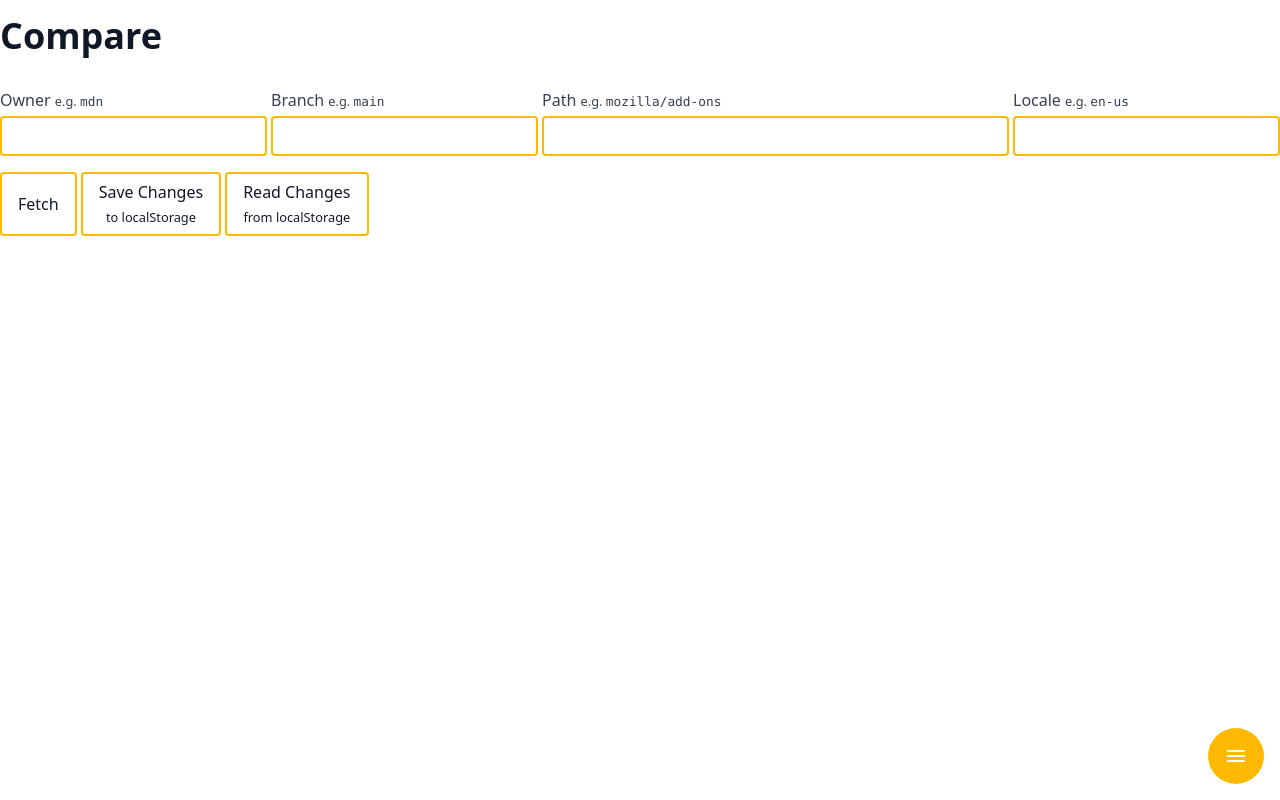
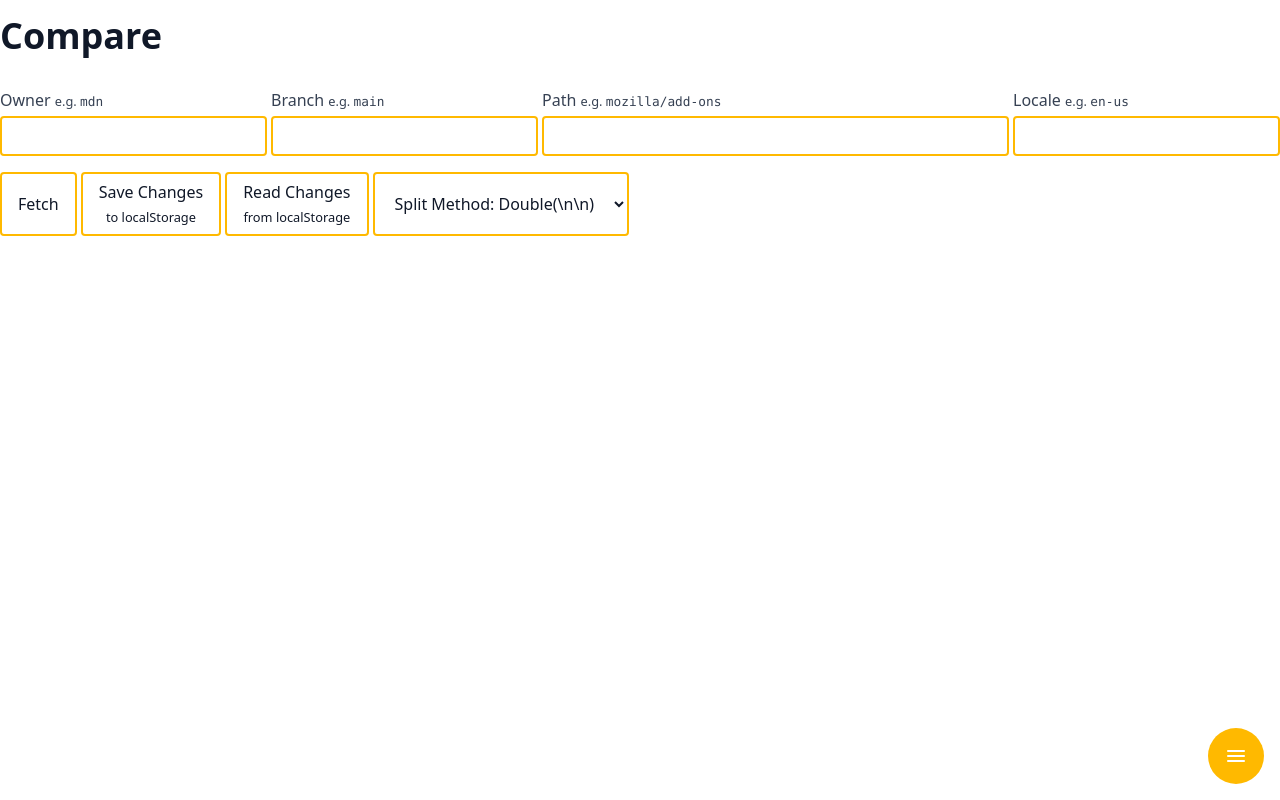
Before and after one commit to PassionPenguin/mdn_l10n_helper, a React (Vite) app: page /#/compare in a window 1280 px wide. Built offline with nearby package versions, Linux system fonts and the light colour scheme.

Commit message:
add split method selector

```diff
--- a/src/pages/compare/diff-review.tsx
+++ b/src/pages/compare/diff-review.tsx
@@ -1,20 +1,27 @@
 import Entry from '@models/entry';
+
+interface DiffReviewProps {
+    l10nedEntry: Entry | null | undefined;
+    sourceEntry: Entry | null | undefined;
+    locale: string;
+    splitMethod: 'double' | 'single';
+}
 
 export default function CompareContent({
     l10nedEntry,
     sourceEntry,
     locale,
-}: {
-    l10nedEntry: Entry | null | undefined;
-    sourceEntry: Entry | null | undefined;
-    locale: string;
-}) {
+    splitMethod,
+}: DiffReviewProps) {
     if (!l10nedEntry || !sourceEntry) {
         return <div>Entries are not available for comparison.</div>;
     }
 
-    const l10nedLines = l10nedEntry.content.split('\n\n');
-    const sourceLines = sourceEntry.content.split('\n\n');
+    let splitter: string = '\n\n';
+    if (splitMethod === 'single') splitter = '\n';
+
+    const l10nedLines = l10nedEntry.content.split(splitter);
+    const sourceLines = sourceEntry.content.split(splitter);
     const maxLength = Math.max(l10nedLines.length, sourceLines.length);
 
     return (
@@ -32,12 +39,15 @@ export default function CompareContent({
                 </div>
             </section>
             <section>
-                {Array.from({ length: maxLength }).map((_, i) => (
-                    <div className="flex rounded px-4 py-1 font-mono break-all whitespace-pre-wrap hover:bg-gray-200 dark:hover:bg-gray-700">
+                {Array.from({ length: maxLength }).flatMap((_, i) => [
+                    <div key={i} className="flex rounded px-4 py-1 font-mono break-all whitespace-pre-wrap hover:bg-gray-200 dark:hover:bg-gray-700">
                         <div className="mr-4 w-1/2">{l10nedLines[i] || <>&nbsp;</>}</div>
                         <div className="w-1/2">{sourceLines[i] || <>&nbsp;</>}</div>
-                    </div>
-                ))}
+                    </div>,
+                    splitMethod === 'double' && i < maxLength - 1 ? (
+                        <div key={`spacer-${i}`} className="h-4" />
+                    ) : null
+                ])}
             </section>
         </>
     );
--- a/src/pages/compare/index.tsx
+++ b/src/pages/compare/index.tsx
@@ -19,7 +19,8 @@ export default function ComparePage() {
         [l10nBranch, setL10nBranch] = useState<string | undefined>(branch ?? undefined),
         [l10nedEntry, setL10nedEntry] = useState<Entry | null | undefined>(),
         [sourceEntry, setSourceEntry] = useState<Entry | null | undefined>(),
-        [loading, setLoading] = useState(false);
+        [loading, setLoading] = useState(false),
+        [splitMethod, setSplitMethod] = useState<'double' | 'single'>('double');
 
     const { setMessage } = useContext(BannerContext);
     const { preferences } = usePreferences();
@@ -168,10 +169,23 @@ export default function ComparePage() {
                     Read Changes <br />
                     <small>from localStorage</small>
                 </button>
+                <select
+                    id="split-method-select"
+                    className="rounded border-2 border-amber-400 bg-transparent px-4 py-1.5 hover:bg-amber-100 dark:hover:bg-amber-900"
+                    value={splitMethod}
+                    onChange={e => setSplitMethod(e.target.value as 'double' | 'single')}
+                >
+                    <option value="double">
+                        Split Method: Double(\n\n)
+                    </option>
+                    <option value="single">
+                        Split Method: Single(\n)
+                    </option>
+                </select>
             </div>
 
             {l10nedEntry && sourceEntry && locale && (
-                <DiffReview l10nedEntry={l10nedEntry} sourceEntry={sourceEntry} locale={locale} />
+                <DiffReview l10nedEntry={l10nedEntry} sourceEntry={sourceEntry} locale={locale} splitMethod={splitMethod} />
             )}
 
             {loading && <Spinner />}
```
